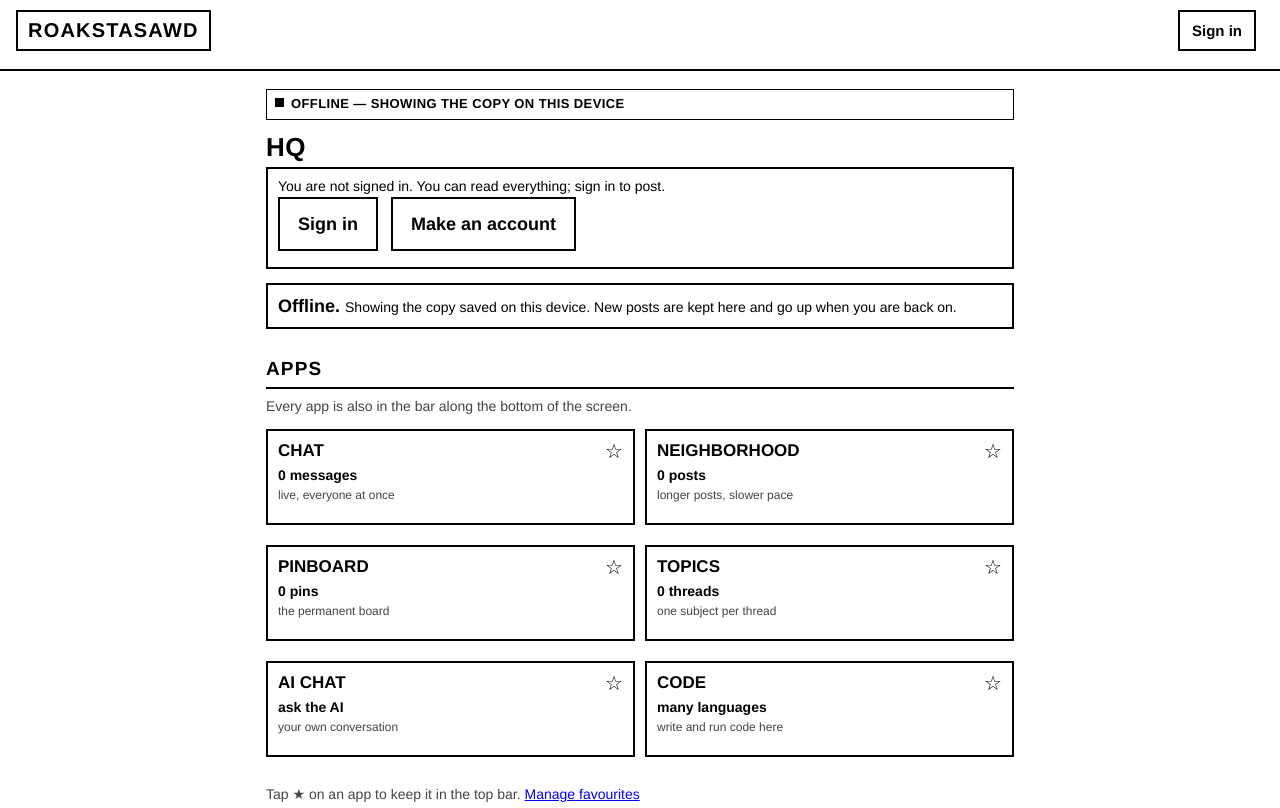
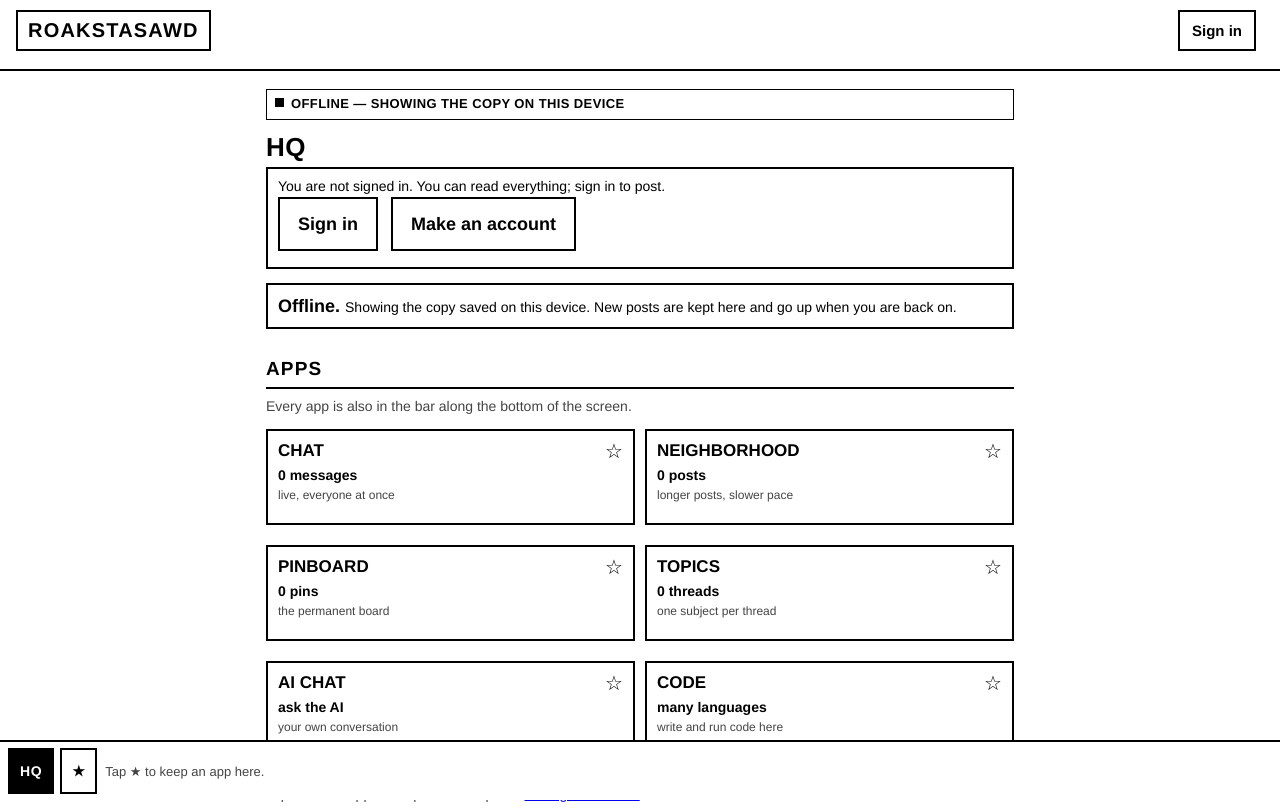
Before and after one commit to helloandhi12345678910-ui/ROAKSTASAWD-HQ, a plain HTML site: page index.html in a window 1280 px wide. Shown: the top 808 px of the page. Drawn offline with Linux system fonts and the light colour scheme; no server answers.

Commit message:
Dock the app bar at the bottom

```diff
--- a/css/roak.css
+++ b/css/roak.css
@@ -49,7 +49,7 @@ body {
   text-decoration: none;
 }
 
-/* Navigation: plain block links, thumb-sized */
+/* Navigation: plain block links, thumb-sized (the old list; now unused) */
 .nav {
   border-bottom: 2px solid #000000;
   padding: 0;
@@ -87,15 +87,6 @@ body {
   border-color: #ffffff;
 }
 
-/* The favourites bar stays at the top of the screen while you scroll */
-.favstick {
-  position: -webkit-sticky;
-  position: sticky;
-  top: 0;
-  z-index: 5;
-  background: #ffffff;
-}
-
 /* The x in the corner: back to the HQ screen, on every app page */
 .closer {
   position: fixed;
@@ -126,12 +117,22 @@ body {
   display: none;
 }
 
-/* Favourites bar: your starred apps, on every page */
+/* The one bar with apps: fixed to the bottom of the screen, on every page */
 .favbar {
-  border-bottom: 2px solid #000000;
-  padding: 6px 8px 8px 8px;
+  border-top: 2px solid #000000;
+  padding: 6px 8px;
   background: #ffffff;
-  overflow: hidden;
+  overflow-x: auto;
+  overflow-y: hidden;
+  white-space: nowrap;
+  -webkit-overflow-scrolling: touch;
+}
+.favbar.dock {
+  position: fixed;
+  left: 0;
+  right: 0;
+  bottom: 0;
+  z-index: 25;
 }
 .favbar a.fav {
   display: inline-block;
```
